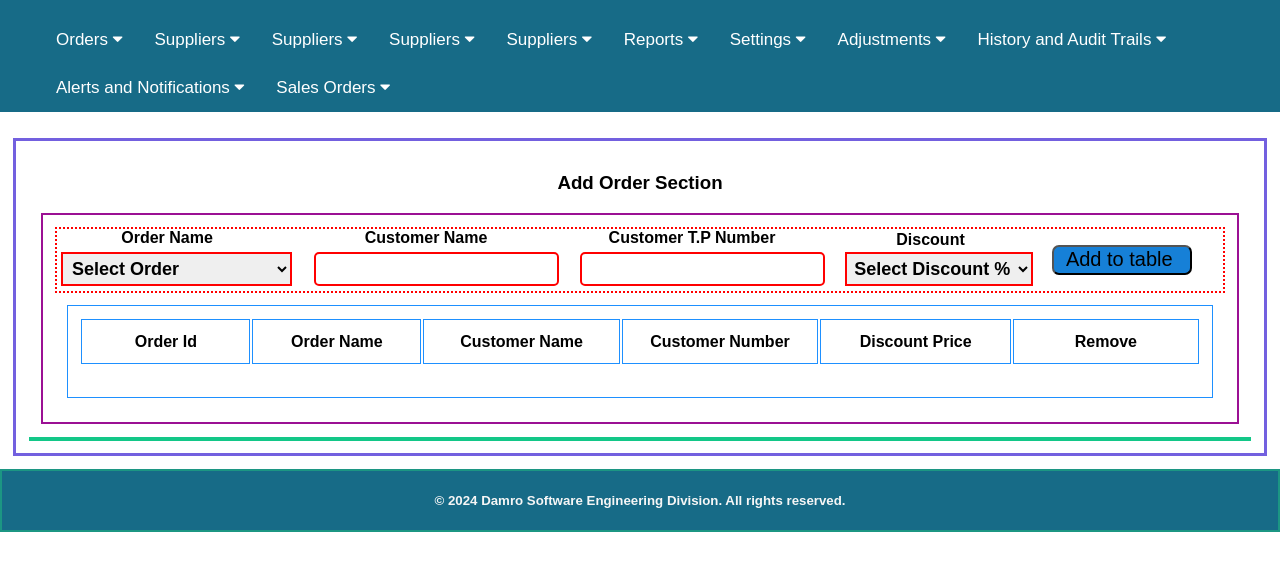
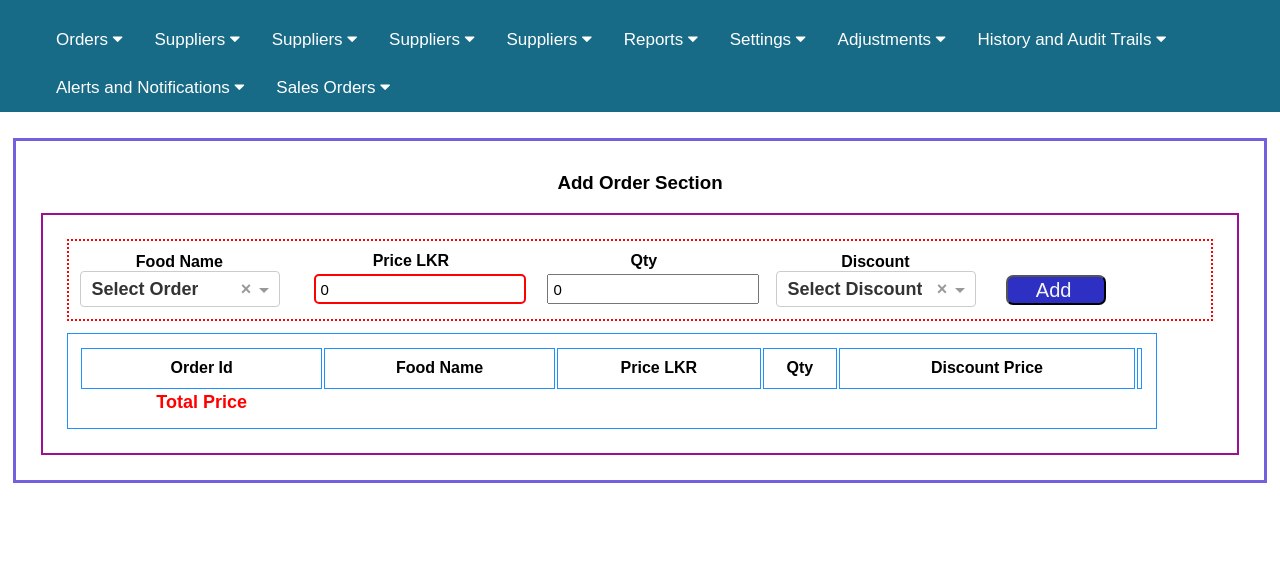
Before and after one commit to mihiranga-official/Responsive-web-Only-CSS, an Angular app: page /addOrder in a window 1280 px wide. Shown: the top 570 px of the page. Built offline with nearby package versions, Linux system fonts and the light colour scheme.

Commit message:
fixed the issue

```diff
--- a/package.json
+++ b/package.json
@@ -21,6 +21,7 @@
     "@angular/platform-server": "^17.3.0",
     "@angular/router": "^17.3.0",
     "@angular/ssr": "^17.3.8",
+    "@ng-select/ng-select": "^12.0.7",
     "express": "^4.18.2",
     "rxjs": "~7.8.0",
     "tslib": "^2.3.0",
--- a/src/app/addorder/addorder.component.html
+++ b/src/app/addorder/addorder.component.html
@@ -3,86 +3,160 @@
     <h3>Add Order Section</h3>
     <div class="form-divider-one">
       <div class="form-divider-indivder">
-        <!-- <div class="">
-          <label for="">Order Id:</label> <input  [(ngModel)]="newOrder.orderId" [ngModelOptions]="{standalone:true}" type="text" />
-        </div> -->
         <div class="">
-          <label for="">Order Name</label>
-
-           <select  name="" id=""  [(ngModel)]="newOrder.orderName" [ngModelOptions]="{standalone:true}">
-            <option value="" disabled selected>Select Order</option>
-            <option  value="Rice & Curry LKR: 350">Rice & Curry LKR: 350</option>
-            <option value="Fish Bun LKR: 50">Fish Bun LKR: 50</option>
-            <option value="Jam Bun LKR: 45">Jam Bun LKR: 45</option>
-            <option value="Sausage  Bun LKR: 100">Sausage  Bun LKR: 100</option>
-          </select>
+          <label for="">Food Name</label>
+          <ng-select
+            name="orderName"
+            id=""
+            class="select"
+            [(ngModel)]="newOrder.orderName"
+          >
+            <ng-option value="" disabled selected>Select Order</ng-option>
+            <ng-option value="Rice & Curry ">Rice & Curry </ng-option>
+            <ng-option value="Fish Bun ">Fish Bun </ng-option>
+            <ng-option value="Jam Bun ">Jam Bun </ng-option>
+            <ng-option value="Sausage  Bun ">Sausage Bun </ng-option>
+          </ng-select>
         </div>
         <div class="">
-          <label for="">Customer Name</label>
+          <label for="">Price LKR</label>
           <input
-            [(ngModel)]="newOrder.customername"
-            [ngModelOptions]="{ standalone: true }"
+            required
+            name="price"
+            [(ngModel)]="newOrder.price"
             type="text"
           />
         </div>
         <div class="">
+          <label for="">Qty</label>
+          <input required name="qty" [(ngModel)]="newOrder.qty" type="tel" />
+        </div>
+        <!-- <div class="">
+          <label for="">Customer Name</label>
+          <input
+            name="customername"
+            [(ngModel)]="newOrder.customername"
+            type="text"
+          />
+        </div>
+
+        <div class="">
           <label for="">Customer T.P Number</label>
           <input
+            name="customerTele"
             [(ngModel)]="newOrder.customerTele"
             required
             maxlength="10"
             pattern="[0-9]{10}"
-            [ngModelOptions]="{ standalone: true }"
             type="text"
             #tp="ngModel"
           />
-        </div>
+        </div> -->
+
         <div class="">
           <label for="">Discount </label>
+          <ng-select
+            name="discountPrice"
+            class="select"
+            id=""
+            [(ngModel)]="newOrder.discountPrice"
+          >
+            <ng-option option value="" disabled selected
+              >Select Discount</ng-option
+            >
+            <ng-option value="0%">0%</ng-option>
+            <ng-option value="1%">1%</ng-option>
+            <ng-option value="2%">2%</ng-option>
+            <ng-option value="5%">5%</ng-option>
+            <ng-option value="10%">10%</ng-option>
+          </ng-select>
+        </div>
 
-          <select    name="" id=""  [(ngModel)]="newOrder.discountPrice" [ngModelOptions]="{standalone:true}">
-            <option value="" disabled selected>Select Discount %</option>
-            <option  value="1%">1% </option>
-            <option  value="0%">0% </option>
-            <option value="2%">2%</option>
-            <option value="5%">5%</option>
-            <option value="10%">10%</option>
-          </select>
-        </div>
         <button (click)="addItem()" class="enter-to-table">
-          Add to table <i class="fa fa-add"></i>
+          Add <i class="fa fa-add"></i>
         </button>
       </div>
+
       <div></div>
-      <table class="left-table" style="width: auto">
+
+      <table
+        class="left-table"
+        style="
+          border: 1px solid dodgerblue;
+          margin: 1%;
+          padding: 1%;
+          width: 1090px;
+          height: 20px;
+          text-align: center;
+        "
+      >
         <thead>
           <tr>
-            <th>Order Id</th>
-            <th>Order Name</th>
-            <th>Customer Name</th>
-            <th>Customer Number</th>
-            <th>Discount Price</th>
-            <th>Remove</th>
+            <th style="border: 1px solid dodgerblue; padding: 1%">Order Id</th>
+
+            <th style="border: 1px solid dodgerblue; padding: 1%">Food Name</th>
+            <th style="border: 1px solid dodgerblue; padding: 1%">Price LKR</th>
+            <th style="border: 1px solid dodgerblue; padding: 1%">Qty</th>
+            <!-- <th style="border: 1px solid dodgerblue; padding: 1%">
+              Customer Name
+            </th>
+            <th style="border: 1px solid dodgerblue; padding: 1%">
+              Customer Number
+            </th> -->
+            <th style="border: 1px solid dodgerblue; padding: 1%">
+              Discount Price
+            </th>
+            <th style="border: 1px solid dodgerblue; padding: 1%"></th>
           </tr>
         </thead>
+
         <tbody>
           <tr *ngFor="let item of items; let i = index">
-            <td>{{ item.orderId }}</td>
-            <td>{{ item.orderName }}</td>
-            <td>{{ item.customername }}</td>
-            <td>{{ item.customerTele }}</td>
+            <td style="border: 1px solid dodgerblue; padding: 1%">
+              {{ item.orderId }}
+            </td>
+            <td style="border: 1px solid dodgerblue; padding: 1%">
+              {{ item.orderName }}
+            </td>
+            <td style="border: 1px solid dodgerblue; padding: 1%">
+              {{ item.price }}
+            </td>
+            <td style="border: 1px solid dodgerblue; padding: 1%">
+              {{ item.qty }}
+            </td>
+            <!-- <td style="border: 1px solid dodgerblue; padding: 1%">
+              {{ item.customername }}
+            </td>
 
-            <td>{{ item.discountPrice }}</td>
+            <td style="border: 1px solid dodgerblue; padding: 1%">
+              {{ item.customerTele }}
+            </td> -->
 
-            <td>
+            <td style="border: 1px solid dodgerblue; padding: 1%">
+              {{ item.discountPrice }}
+            </td>
+
+            <td style="border: 1px solid dodgerblue; padding: 1%">
               <button class="removr" (click)="removeItem(item.orderId)">
                 <i class="fa fa-close"></i>
               </button>
             </td>
           </tr>
+          <tr>
+            <th style="color: red">Total Price</th>
+          </tr>
         </tbody>
+        <tfoot>
+          <tr *ngFor="let item of items; let i = index">
+
+              {{
+                item.price * item.qty | currency : "Rs. " : "symbol" : "1.2-2"
+              }}
+
+
+          </tr>
+        </tfoot>
       </table>
     </div>
-    <div class="second-divider"></div>
   </form>
 </div>
--- a/src/app/addorder/addorder.component.scss
+++ b/src/app/addorder/addorder.component.scss
@@ -17,8 +17,10 @@ h3 {
 }
 .form-divider-indivder {
   display: grid;
-  grid-template-columns: repeat(6, 1fr);
+  grid-template-columns: repeat(8, 1fr);
   text-align: center;
+  margin: 1%;
+  padding: 1%;
   gap: 30px;
   border: 2px dotted red;
   align-items: center; /* Centers vertically */
@@ -26,27 +28,47 @@ h3 {
 }
 .enter-to-table {
   font-size: 20px;
-  margin: 11%;
-  width: 140px;
+
+  width: 100px;
+  margin-top: 20px;
   height: 30px;
   border-radius: 7px;
-  background-color: #1680d7;
+  background-color: #2d30c3;
+  color: whitesmoke;
 }
 .second-divider {
   border: 2px solid #13c788;
 }
 .removr {
   width: 100px;
-  height: 20px;
+  height: 30px;
 }
 input {
-  font-size: large;
+  font-size: 15px;
   margin: 2%;
   padding: 2%;
 }
-select {
+.select {
+width: 200px;
+  font-size: 18px;
+  font-weight: 600;
+}
+
+.table-total {
+  border: 1px double black;
   margin: 2%;
-  padding: 2%;
+  padding: 1%;
+}
+.total-table .tableheader,
+
+.tablerow .tableheder,
+tbody {
+  border: 2px solid rgb(20, 146, 27);
+  align-items: end;
   font-size: large;
   font-weight: 600;
+  margin: 2%;
+  text-align: center;
+  width: 300px;
+  padding: 2%;
 }
--- a/src/app/addorder/addorder.component.ts
+++ b/src/app/addorder/addorder.component.ts
@@ -1,11 +1,12 @@
 import { CommonModule } from '@angular/common';
 import { Component } from '@angular/core';
 import { FormsModule, ReactiveFormsModule, Validators } from '@angular/forms';
+import { NgSelectModule } from '@ng-select/ng-select';
 
 @Component({
   selector: 'app-addorder',
   standalone: true,
-  imports: [CommonModule, ReactiveFormsModule, FormsModule],
+  imports: [CommonModule, ReactiveFormsModule, FormsModule,NgSelectModule],
   templateUrl: './addorder.component.html',
   styleUrl: './addorder.component.scss'
 })
@@ -15,34 +16,45 @@ export class AddorderComponent {
   newOrder = {
     orderId: '',
     orderName: '',
-    customername: '',
-    customerTele: '',
-    discountPrice: '',
+    price: 0,
+   // customername: '',
+   // customerTele: '',
+   discountPrice: '',
+    qty:0,
+    subTotal:''
   }
 
   items: Array<{
     orderId: string
     orderName: string,
-    customername: string,
-    customerTele: string,
-    discountPrice: string
+    price: number,
+   // customername: string,
+    //customerTele: string,
+    discountPrice: string,
+    qty:number
+    subTotal:string
+
   }> = []
 
   addItem() {
-    if ( this.newOrder.customername && this.newOrder.customerTele && this.newOrder.orderName && this.newOrder.discountPrice   ) {
+    if ( this.newOrder.price && this.newOrder.orderName && this.newOrder.discountPrice) {
       const newId = this.items.length + 1;
 
 
       this.items.push({
         orderId: newId.toString(),
-       orderName: this.newOrder.orderName,
-        customername: this.newOrder.customername,
-        customerTele: this.newOrder.customerTele,
-       discountPrice: this.newOrder.discountPrice,
+        price: this.newOrder.price,
+        qty:this.newOrder.qty,
+        subTotal:this.newOrder.subTotal,
+        orderName: this.newOrder.orderName,
+        //customername: this.newOrder.customername,
+       // customerTele: this.newOrder.customerTele,
+        discountPrice: this.newOrder.discountPrice,
+
       });
 
       //for clear after submitting
-      this.newOrder = { orderId: '', orderName:'', customername: '', customerTele: '' ,discountPrice :''}
+      this.newOrder = { orderId: '', orderName: '', price: 0,qty:0, subTotal:'',  discountPrice: '' }
 
     }
   }
@@ -51,4 +63,8 @@ export class AddorderComponent {
   removeItem(id: string) {
     this.items = this.items.filter(item => item.orderId !== id)
   }
+
+  calculateSum(){
+
+  }
 }
--- /dev/null
+++ b/src/app/addorder/models.ts
@@ -0,0 +1,5 @@
+export interface Item {
+    price: number;
+    qty: number;
+    subTotal:number
+  }
--- a/src/app/app.component.html
+++ b/src/app/app.component.html
@@ -180,6 +180,6 @@
     </div>
 
 <router-outlet />
-<div class="footer-divider">
+<!-- <div class="footer-divider">
   <h5> © 2024 Damro Software Engineering Division. All rights reserved. </h5>
-</div>
+</div> -->
--- a/src/styles.scss
+++ b/src/styles.scss
@@ -1,4 +1,5 @@
 @import url('https://cdnjs.cloudflare.com/ajax/libs/font-awesome/4.7.0/css/font-awesome.min.css');
+@import "@ng-select/ng-select/themes/default.theme.css";
 
 /* You can add global styles to this file, and also import other style files */
 body {
@@ -183,18 +184,19 @@ input[type="text"] {
 select{
   border: 2px solid red;
 }
-table,
-th,
-td,
-thead,
-tbody {
-  border: 1px solid dodgerblue;
-  margin: 1%;
-  padding: 1%;
-  width: 1090px;
-  height: 20px;
-  text-align: center;
-}
+
+// table,
+// th,
+// td,
+// thead,
+// tbody {
+//   border: 1px solid dodgerblue;
+//   margin: 1%;
+//   padding: 1%;
+//   width: 1090px;
+//   height: 20px;
+//   text-align: center;
+// }
 .table-class-right {
   align-content: end;
 }
```
Also changed, not shown: src/app/view-purchase/view-purchase.component.scss (+32 -32 lines), 1 other file (tests, documents, lock files or other folders).
